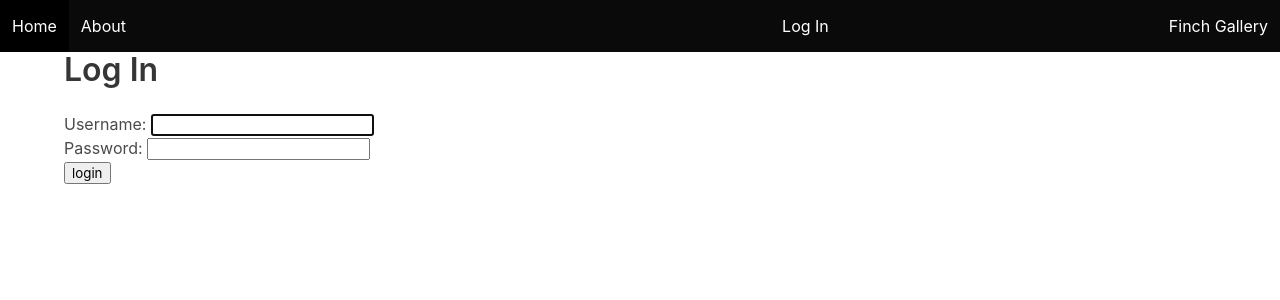
After one commit to Candyce10/Finch-Collector, a Django app: page /accounts/login/ in a window 1280 px wide. The commit adds this page. Shown: the top 300 px of the page. Run offline with Django 4.2, Linux system fonts and the light colour scheme.

Commit message:
liginogin created

```diff
--- a/finch_collector/settings.py
+++ b/finch_collector/settings.py
@@ -112,3 +112,7 @@ STATICFILES_DIRS = [os.path.join(BASE_DIR,'main_app/static')]
 # https://docs.djangoproject.com/en/4.0/ref/settings/#default-auto-field
 
 DEFAULT_AUTO_FIELD = 'django.db.models.BigAutoField'
+
+
+# Add this variable to specify where successful logins should redirect to
+LOGIN_REDIRECT_URL = '/finchgallery/'
--- a/finch_collector/urls.py
+++ b/finch_collector/urls.py
@@ -3,5 +3,6 @@ from django.urls import path, include
 
 urlpatterns = [
     path('admin/', admin.site.urls),
-    path('', include('main_app.urls'))
+    path('', include('main_app.urls')),
+    path('accounts/', include('django.contrib.auth.urls')),
 ]
--- a/main_app/models.py
+++ b/main_app/models.py
@@ -1,5 +1,5 @@
 from django.db import models
-
+from django.contrib.auth.models import User
 
 
 class Finch(models.Model):
@@ -11,6 +11,8 @@ class Finch(models.Model):
     nesting = models.CharField(max_length=100)
     description = models.CharField(max_length=1000)
 
+    user = models.ForeignKey(User, on_delete=models.CASCADE, default=1)
+
     def __str__(self):
         return self.name
 
--- a/main_app/templates/base.html
+++ b/main_app/templates/base.html
@@ -26,6 +26,16 @@
         <div class="navbar-menu navbar-start">
             <a class="navbar-item" href="/about">About</a>
         </div>
+        {% if user.is_authenticated %}
+        <div class="navbar-menu navbar-end">
+            <span class="navbar-item">Welcome, {{user.username}}!</span>
+            <a class="navbar-item" href="{% url 'logout' %}">Logout</a>
+        </div>
+    {% else %}
+        <div class="navbar-menu navbar-end">
+            <a class="navbar-item" href="{% url 'login' %}">Log In</a>
+        </div>
+    {% endif %}
         <div class="navbar-menu navbar-end">
             <a class="navbar-item" href="/finchgallery">Finch Gallery</a>
         </div>
--- /dev/null
+++ b/main_app/templates/registration/login.html
@@ -0,0 +1,10 @@
+{% extends 'base.html' %} {% block content %}
+
+<h1 class="title">Log In</h1>
+<form method="post" action="{% url 'login' %}">
+    {% csrf_token %} {{ form.as_p }}
+    <input type="submit" class="btn" value="login" />
+    <input type="hidden" name="next" value="{{ next }}" />
+</form>
+
+{% endblock %}
```
Also changed, not shown: main_app/urls.py (+5 -3 lines), main_app/migrations/0002_finch_user.py (added).
